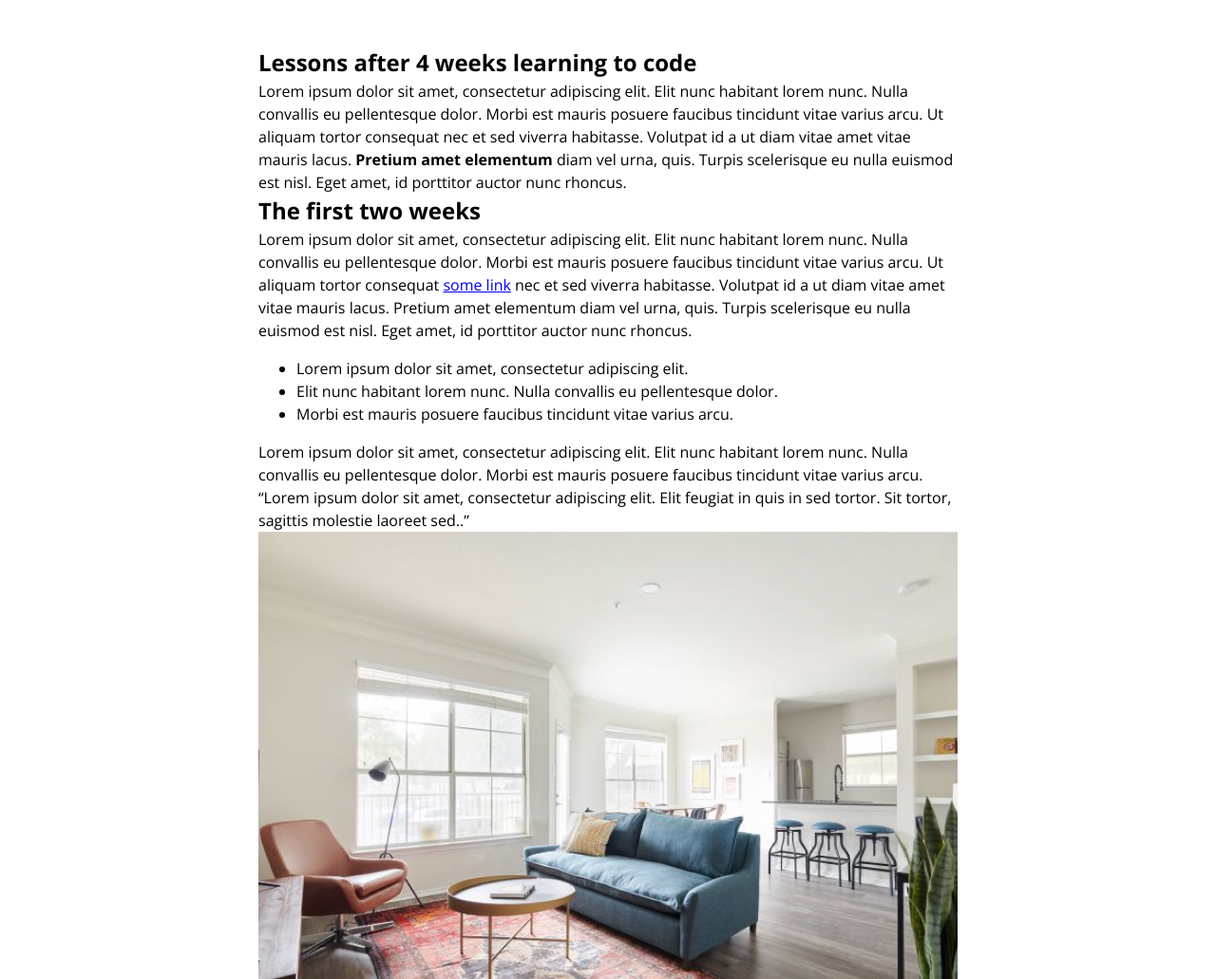
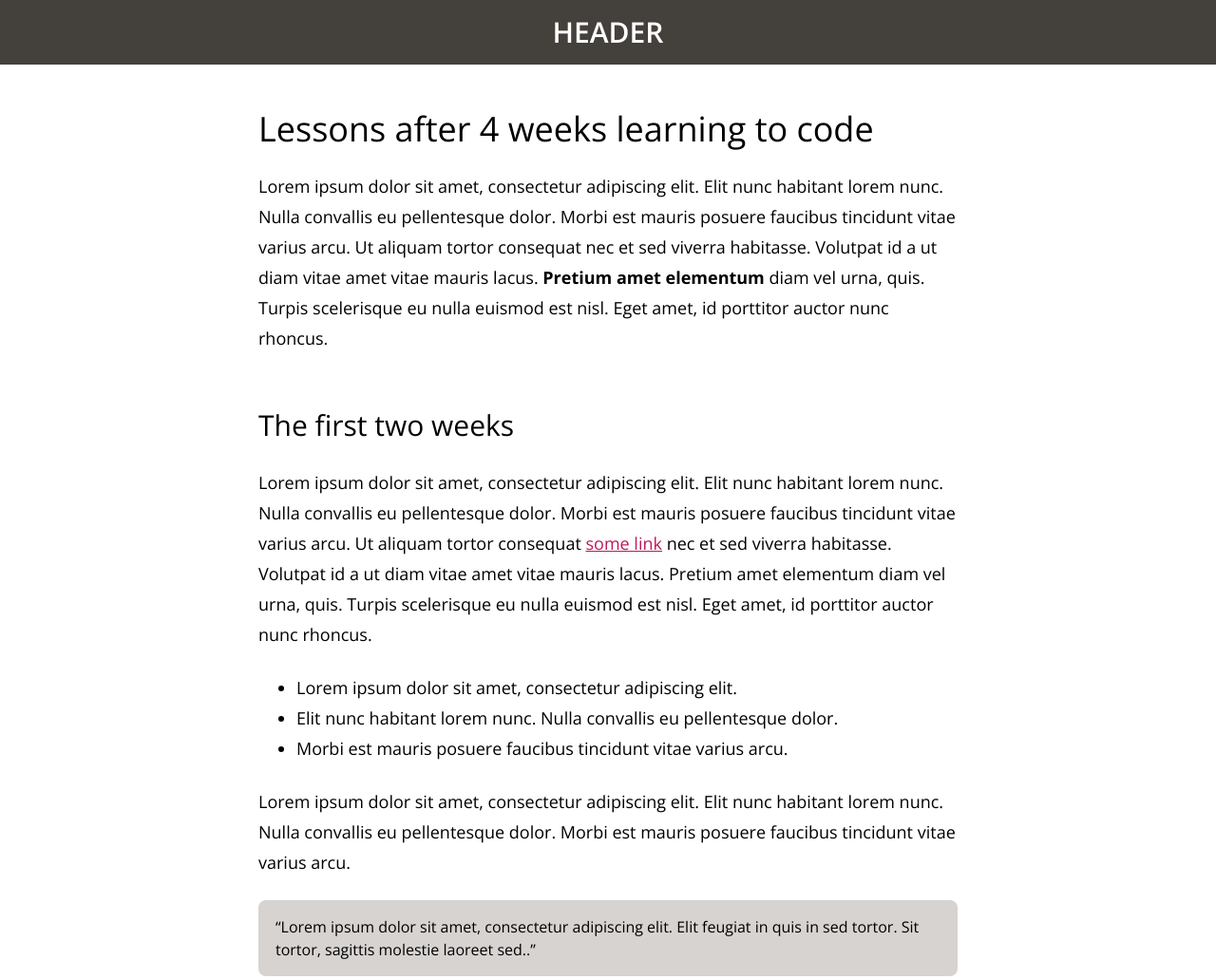
Before and after one commit to DanielMaHe/MyBlog, a plain HTML site: page index.html in a window 1280 px wide. Shown: the top 1031 px of the page at 95% size. Drawn offline with nearby package versions, Linux system fonts and the light colour scheme.

Commit message:
add: Articule html

```diff
--- a/assets/css/style.css
+++ b/assets/css/style.css
@@ -46,3 +46,88 @@ body{
 .section-xl{
     margin: 144px 0;
 }
+
+h1{
+    font-family: 'Open Sans';
+    font-style: normal;
+    font-weight: 400;
+    font-size: 36px;
+    line-height: 40px;
+    flex: none;
+    order: 0;
+    align-self: stretch;
+    flex-grow: 0;
+    margin-top: 32;
+}
+
+h2{
+    font-family: 'Open Sans';
+    font-style: normal;
+    font-weight: 400;
+    font-size: 30px;
+    line-height: 40px;
+    flex: none;
+    order: 1;
+    align-self: stretch;
+    flex-grow: 0;
+    margin: 56px 0px 24px 0px
+}
+
+p{
+    font-family: 'Open Sans';
+    font-style: normal;
+    font-weight: 300;
+    font-size: 18px;
+    line-height: 32px;
+    flex: none;
+    order: 1;
+    align-self: stretch;
+    flex-grow: 0;
+    margin: 24px 0;
+}
+
+.bloque{
+    margin: 24px 0px 24px 0px ;
+    padding: 16px 18px 16px 18px;
+    border-radius: 8px;
+}
+
+.caption{
+    font-family: 'Open Sans';
+    font-style: normal;
+    font-weight: 300;
+    font-size: 16px;
+    line-height: 24px;
+    flex: none;
+    order: 0;
+    flex-grow: 1;
+    padding-top: 16px;
+
+}
+.ulist{
+
+    font-family: 'Open Sans';
+    font-style: normal;
+    font-weight: 300;
+    font-size: 18px;
+    line-height: 32px;
+
+}
+
+
+.footer-header{
+    font-family: 'Open Sans';
+    font-style: normal;
+    font-weight: 600;
+    font-size: 30px;
+    line-height: 120%;
+    color: #FFFFFF;
+    padding: 16px 0px 16px 0px;
+    text-align: center;
+    background: #44403C;
+}
+
+.linkColor{
+    color: #BE185D;
+    font-weight: 400;
+}
--- a/index.html
+++ b/index.html
@@ -5,9 +5,10 @@
     <meta charset="UTF-8">
     <meta http-equiv="X-UA-Compatible" content="IE=edge">
     <meta name="viewport" content="width=device-width, initial-scale=1.0">
-    <title>Article</Article></title>
+    <title>Article</title>
 </head>
 <link rel="stylesheet" href="assets/css/style.css">
+<header class="footer-header">HEADER</header>
 <body>
 
     <section class="section-md">
@@ -27,35 +28,36 @@
 
     <p>
         Lorem ipsum dolor sit amet, consectetur adipiscing elit. Elit nunc habitant lorem nunc. Nulla convallis eu pellentesque dolor.
-        Morbi est mauris posuere faucibus tincidunt vitae varius arcu. Ut aliquam tortor consequat <a href="#">some link</a> nec et sed viverra habitasse.
+        Morbi est mauris posuere faucibus tincidunt vitae varius arcu. Ut aliquam tortor consequat <a href="#" class="linkColor">some link</a> nec et sed viverra habitasse.
         Volutpat id a ut diam vitae amet vitae mauris lacus. Pretium amet elementum diam vel urna, quis.
         Turpis scelerisque eu nulla euismod est nisl.
         Eget amet, id porttitor auctor nunc rhoncus.
     </p>
 
-    <div>
-        <ul>
+        <ul class="ulist">
             <li>Lorem ipsum dolor sit amet, consectetur adipiscing elit.</li>
             <li>Elit nunc habitant lorem nunc. Nulla convallis eu pellentesque dolor.</li>
             <li>Morbi est mauris posuere faucibus tincidunt vitae varius arcu.</li>
         </ul>
-    </div>
 
-    <p>
-        Lorem ipsum dolor sit amet, consectetur adipiscing elit. Elit nunc habitant lorem nunc.
-        Nulla convallis eu pellentesque dolor.
-         Morbi est mauris posuere faucibus tincidunt vitae varius arcu.
-    </p>
-    <blockquote>
+        <p>
+            Lorem ipsum dolor sit amet, consectetur adipiscing elit.
+            Elit nunc habitant lorem nunc.
+             Nulla convallis eu pellentesque dolor.
+            Morbi est mauris posuere faucibus tincidunt vitae varius arcu.
+        </p>
+
+    <blockquote class="bloque" style="background: #D6D3D1;">
         “Lorem ipsum dolor sit amet, consectetur adipiscing elit. Elit feugiat in quis in sed tortor.
         Sit tortor, sagittis molestie laoreet sed..”
     </blockquote>
 
 
-    <figure>
+    <figure class="section-sm">
         <img src="assets/images/image.png">
+        <figcaption class="caption">Image descripction</figcaption>
     </figure>
-    <figcaption>Image descripction</figcaption>
+
 
     <h2>The last two weeks</h2>
 
@@ -70,4 +72,5 @@
 </section>
 
 </body>
+<footer class="footer-header">FOOTER</footer>
 </html>
```
